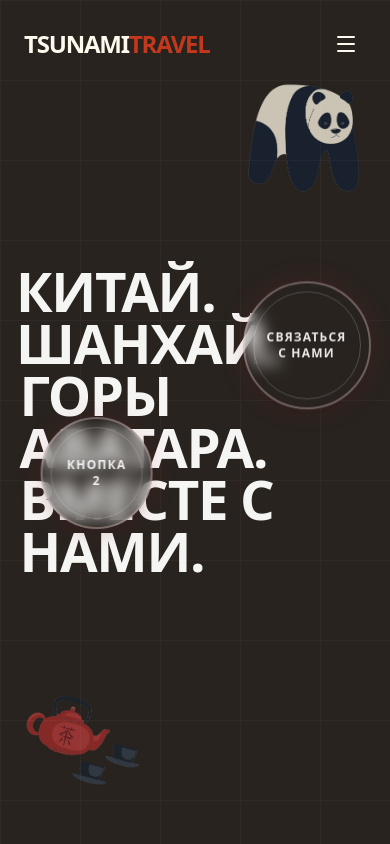
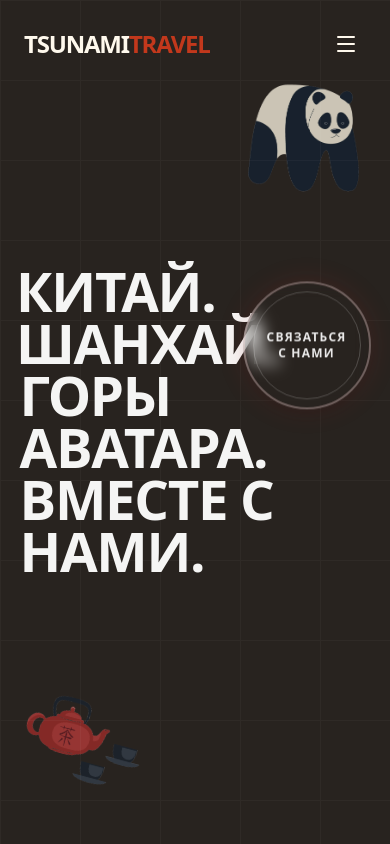
Before and after one commit to payton-ggg/chi-na, a Next.js app: page / in a window 390 px wide. Shown: the top 844 px of the page. Built offline with nearby package versions, Linux system fonts and the light colour scheme.

Commit message:
feat: Add Hero and TourSummary sections, featuring parallax effects, interactive elements, and tour details.

```diff
--- a/app/components/sections/Hero.tsx
+++ b/app/components/sections/Hero.tsx
@@ -119,20 +119,6 @@ export default function Hero() {
             НА тур
           </span>
         </button>
-
-        {/* Mobile-specific bubble - Only visible on mobile */}
-        <button className="sm:hidden absolute bottom-[15%] left-[10%] w-28 h-28 rounded-full border-2 border-white/30 flex items-center justify-center backdrop-blur-sm animate-float-medium cursor-pointer group transition-all duration-500 z-20 hover:scale-110 hover:border-primary-scarlet-500/50 shadow-lg">
-          <div className="absolute inset-2 rounded-full border border-white/20 group-hover:border-primary-scarlet-400/40 transition-all duration-500" />
-
-          <div className="absolute inset-0 rounded-full bg-linear-to-br from-primary-scarlet-600/0 via-primary-scarlet-500/0 to-primary-scarlet-700/0 group-hover:from-primary-scarlet-600/70 group-hover:via-primary-scarlet-500/80 group-hover:to-primary-scarlet-700/90 transition-all duration-500" />
-
-          <div className="absolute inset-0 rounded-full shadow-[0_0_30px_rgba(220,38,38,0.15)] group-hover:shadow-[0_0_60px_rgba(220,38,38,0.5)] transition-all duration-500" />
-
-          <span className="text-xs uppercase tracking-widest text-white/90 group-hover:text-white text-center relative z-10 font-semibold transition-all duration-300">
-            КНОПКА
-            <br />2
-          </span>
-        </button>
       </div>
     </section>
   );
--- a/app/components/sections/TourSummary.tsx
+++ b/app/components/sections/TourSummary.tsx
@@ -12,10 +12,18 @@ import Image from "next/image";
 
 export default function TourSummary() {
   const [isVisible, setIsVisible] = useState(false);
+  const [isMobile, setIsMobile] = useState(false);
   const [mousePos, setMousePos] = useState({ x: 0, y: 0 });
   const sectionRef = useRef<HTMLDivElement>(null);
 
   useEffect(() => {
+    const checkMobile = () => {
+      setIsMobile(window.innerWidth < 1024);
+    };
+
+    checkMobile();
+    window.addEventListener("resize", checkMobile);
+
     const observer = new IntersectionObserver(
       ([entry]) => {
         if (entry.isIntersecting) setIsVisible(true);
@@ -38,6 +46,7 @@ export default function TourSummary() {
     return () => {
       observer.disconnect();
       window.removeEventListener("mousemove", handleMouseMove);
+      window.removeEventListener("resize", checkMobile);
     };
   }, []);
 
@@ -141,13 +150,13 @@ export default function TourSummary() {
                 className="object-contain grayscale contrast-125"
               />
             </div>
-            <div className="absolute -bottom-15 left-1/4 w-40 h-40 z-30 animate-pulse-slow opacity-40">
+            <div className="absolute -bottom-15 left-1/4 w-40 h-40 z-30 animate-pulse-slow opacity-40 max-md:hidden">
               <Image src="/monach.png" alt="" fill className="object-contain" />
             </div>
           </div>
 
           {/* RIGHT: Staggered Info Grid */}
-          <div className="w-full lg:w-1/2 flex flex-col gap-8 md:gap-12">
+          <div className="w-full lg:w-1/2 max-md:mt-10 flex flex-col gap-8 md:gap-12">
             <div className="grid grid-cols-1 sm:grid-cols-2 gap-6 relative">
               {/* Vertical Decorative Bar */}
               <div className="absolute -left-6 top-1/4 bottom-1/4 w-px bg-linear-to-b from-transparent via-accent-cta/50 to-transparent hidden md:block" />
@@ -157,13 +166,14 @@ export default function TourSummary() {
                   key={idx}
                   className={`group relative p-8 rounded-4xl border transition-all duration-700 hover:scale-105 ${
                     idx === 0
-                      ? "sm:col-span-2 ml-10 bg-accent-cta/5 border-accent-cta/20"
+                      ? "sm:col-span-2 ml-10 max-md:ml-0 bg-accent-cta/5 border-accent-cta/20"
                       : "bg-white/5 border-white/10"
                   }`}
                   style={{
-                    transform: isVisible
-                      ? `rotate(${item.rotate}) translate(${item.translate})`
-                      : "none",
+                    transform:
+                      isVisible && !isMobile
+                        ? `rotate(${item.rotate}) translate(${item.translate})`
+                        : "none",
                     transitionDelay: `${idx * 100}ms`,
                   }}
                 >
```
